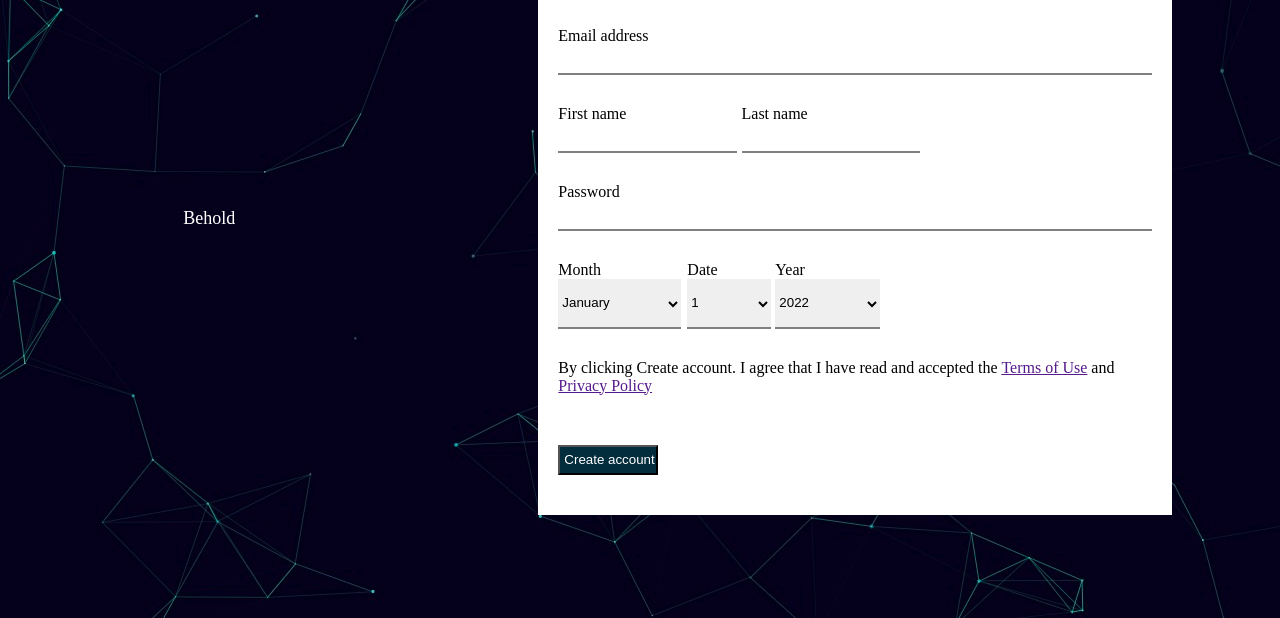
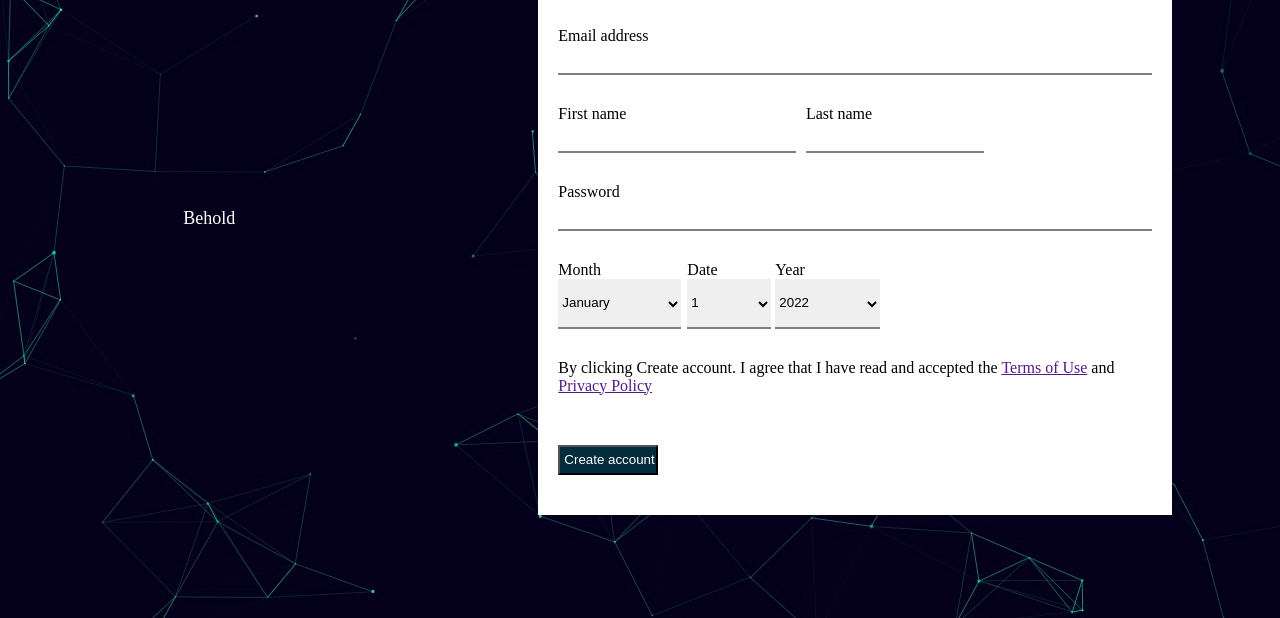
Before and after one commit to varsha-rani1212/12-stack-css.github.io, a plain HTML site: page index.html in a window 1280 px wide. Shown: the part 182-800 px from the top of the page. Drawn offline with Linux system fonts and the light colour scheme.

Commit message:
Update Simple-12-Columns-Grid.css

```diff
--- a/Simple-12-Columns-Grid.css
+++ b/Simple-12-Columns-Grid.css
@@ -53,8 +53,8 @@ body{
 
 .container .item-right .name .first-name{
 
-    margin-right: 5px;
-    width: 30%;
+    margin-right: 10px;
+    width: 40%;
 }
 .container .item-right .name .first-name label{
 
```
